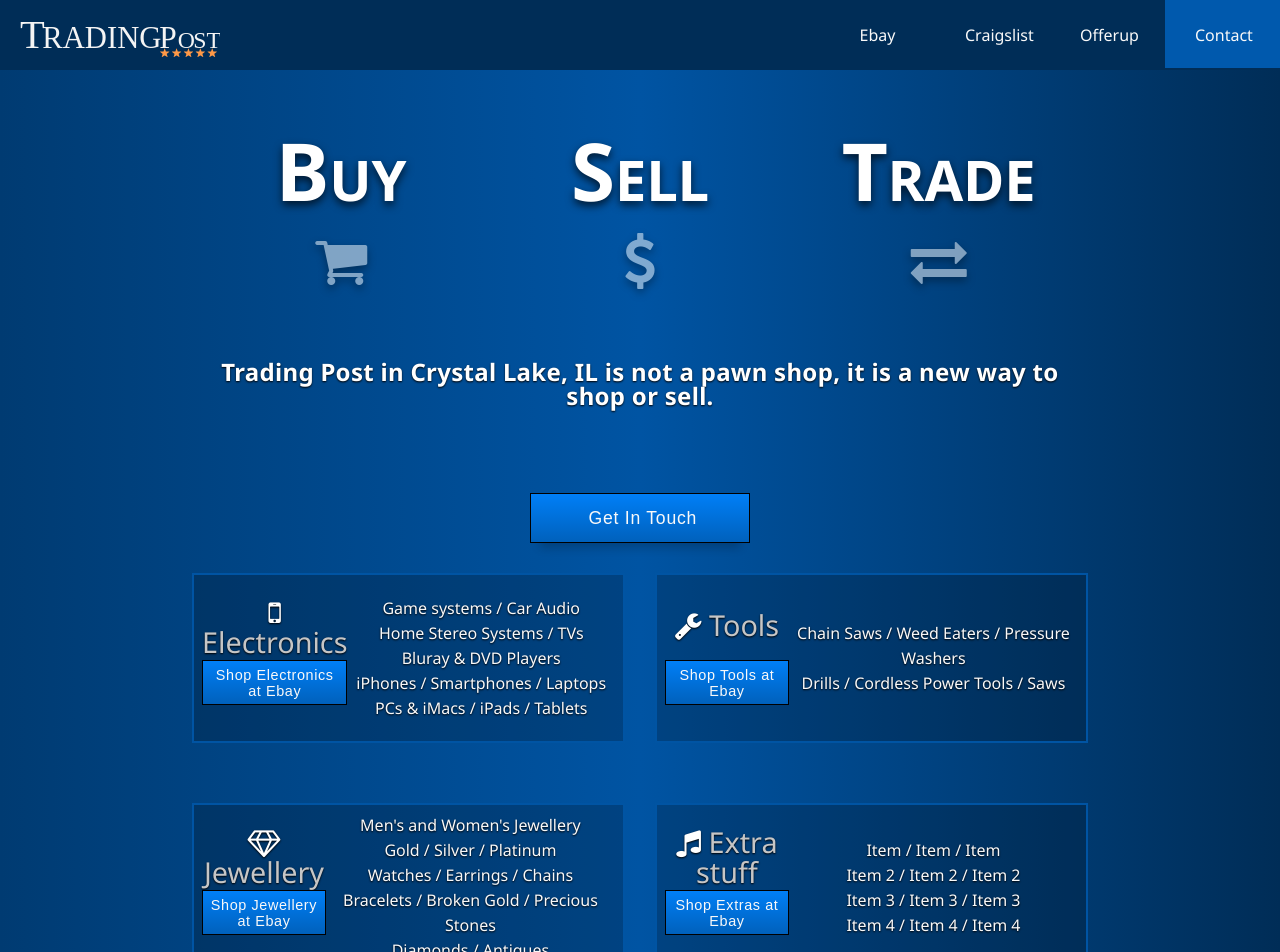
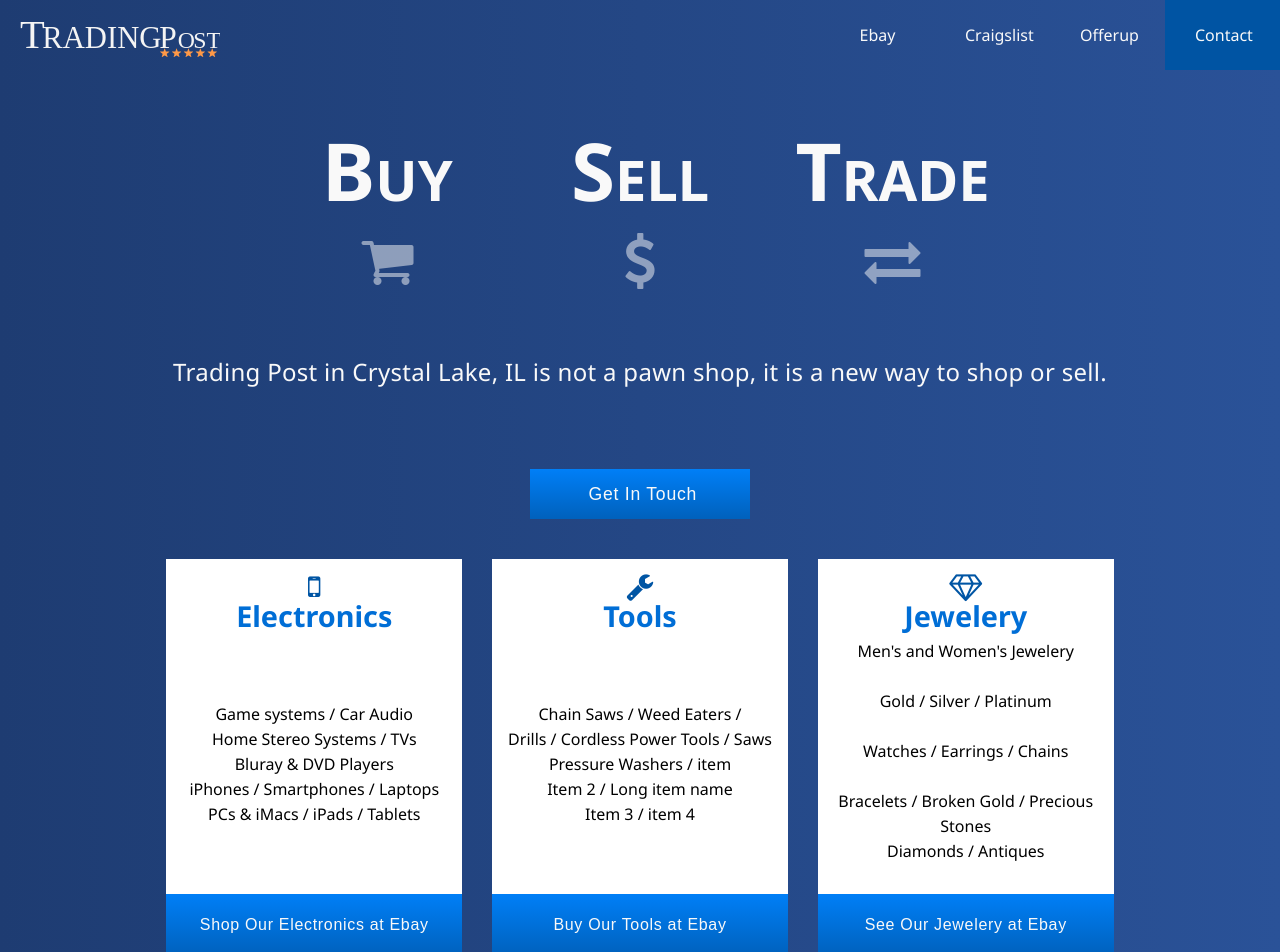
Before and after one commit to SPDUK/tradingpost, a React (Create React App) app: page /#/ in a window 1280 px wide. Shown: the top 952 px of the page. Built offline with nearby package versions, Linux system fonts and the light colour scheme.

Commit message:
changed design a lot, changed from 2x2 to 1x3, changed background color & positioning of things

```diff
--- a/src/components/buyselltrade.jsx
+++ b/src/components/buyselltrade.jsx
@@ -53,7 +53,7 @@ class BuySellTrade extends Component {
     transitionEnterTimeout={250}
     transitionLeaveTimeout={250}>
               {this.state.showComponent
-                ? <ContactButtonComponent key={'auhaauhahu'} componentButtonClick={this.componentButtonClick} />
+                ? <ContactButtonComponent key={'contactButtonClickKey'} componentButtonClick={this.componentButtonClick} />
                 : null}
                 </CSSTransitionGroup>
             </div>
@@ -61,10 +61,8 @@ class BuySellTrade extends Component {
           <div className="buyselltrade-grid-merch">
             <div className="buyselltrade-merch">
               <p className="buyselltrade-merch-icon">
-                <i className="fa fa-mobile"><span> Electronics</span></i>
-                <a href="https://www.ebay.com/sch/Jewelry-Watches/281/m.html?_nkw=&_armrs=1&_ipg=&_from=&_ssn=pajatek1&_sac=1">
-                  <button className="button">Shop Electronics at Ebay</button>
-                </a>
+                <i className="fa fa-mobile"></i>
+                <span> Electronics</span>
               </p>
               <div className="buyselltrade-merch-info">
                 <p>Game systems / Car Audio</p>
@@ -73,54 +71,49 @@ class BuySellTrade extends Component {
                 <p>iPhones / Smartphones / Laptops</p>
                 <p>PCs & iMacs / iPads / Tablets</p>
               </div>
+              <a href="https://www.ebay.com/sch/Consumer-Electronics/293/m.html?_nkw=&_armrs=1&_ipg=&_from=&_ssn=pajatek1">
+                  <button className="button">Shop Our Electronics at Ebay</button>
+                </a>
             </div>
             <div className="buyselltrade-merch">
               <p className="buyselltrade-merch-icon">
-                <i className="fa fa-wrench"><span> Tools</span></i>
-                <a href="https://www.ebay.com/sch/Jewelry-Watches/281/m.html?_nkw=&_armrs=1&_ipg=&_from=&_ssn=pajatek1&_sac=1">
-                  <button className="button">Shop Tools at Ebay</button>
-                </a>
+                <i className="fa fa-wrench"></i>
+                <span> Tools</span>
               </p>
               <div className="buyselltrade-merch-info">
-                <p>Chain Saws / Weed Eaters / Pressure Washers</p>
+                <p>Chain Saws / Weed Eaters /</p>
                 <p>Drills / Cordless Power Tools / Saws</p>
+                <p>Pressure Washers / item </p>
+                <p>Item 2 / Long item name </p>
+                <p>Item 3 / item 4  </p>
               </div>
+              <a href="https://www.ebay.com/sch/Business-Industrial/12576/m.html?_nkw=&_armrs=1&_ipg=&_from=&_ssn=pajatek1">
+                  <button className="button">Buy Our Tools at Ebay</button>
+                </a>
             </div>
             <div className="buyselltrade-merch">
               <p className="buyselltrade-merch-icon">
-                <i className="fa fa-diamond"><span> Jewellery</span></i>
-                <a href="https://www.ebay.com/sch/Jewelry-Watches/281/m.html?_nkw=&_armrs=1&_ipg=&_from=&_ssn=pajatek1&_sac=1">
-                  <button className="button">Shop Jewellery at Ebay</button>
-                </a>
+                <i className="fa fa-diamond"></i>
+                <span> Jewelery</span>
               </p>
               <div className="buyselltrade-merch-info">
-                <p>Men's and Women's Jewellery</p>
+                <p>Men's and Women's Jewelery</p>
                 <p>Gold / Silver / Platinum</p>
                 <p>Watches / Earrings / Chains</p>
                 <p>Bracelets / Broken Gold / Precious Stones</p>
                 <p>Diamonds / Antiques</p>
               </div>
-            </div>
-            <div className="buyselltrade-merch">
-              <p className="buyselltrade-merch-icon">
-                <i className="fa fa-music"><span> Extra stuff</span></i>
-                <a href="https://www.ebay.com/sch/Jewelry-Watches/281/m.html?_nkw=&_armrs=1&_ipg=&_from=&_ssn=pajatek1&_sac=1">
-                  <button className="button">Shop Extras at Ebay</button>
+              <a href="https://www.ebay.com/sch/Jewelry-Watches/281/m.html?_nkw=&_armrs=1&_ipg=&_from=&_ssn=pajatek1&_sac=1">
+                  <button className="button">See Our Jewelery at Ebay</button>
                 </a>
-              </p>
-              <div className="buyselltrade-merch-info">
-                <p>Item / Item / Item</p>
-                <p>Item 2 / Item 2 / Item 2</p>
-                <p>Item 3 / Item 3 / Item 3</p>
-                <p>Item 4 / Item 4 / Item 4</p>
-              </div>
             </div>
           </div>
           <div className="buyselltrade-contact">
             <div className="buyselltrade-contact-info">
               <p className="buyselltrade-contact-info-top">Everything Else!</p>
               <p>Think you have something worth selling?</p>
-              <p className="buyselltrade-contact-info-number">Call us at:
+              <p>Our friendly staff will help you find the best price for your item.</p>
+              <p className="buyselltrade-contact-info-number">Our Number:
                 <a href="tel:8158930218" aria-label="8 1 5. 8 9 3. 0 2 1 8.">(815) 893-0218</a>
               </p>
             </div>
--- a/src/components/navbar.jsx
+++ b/src/components/navbar.jsx
@@ -39,7 +39,7 @@ class Navbar extends Component {
   handleScroll() {
     const myNav = document.querySelector('.navbar');
     window.onscroll = function () {
-      if (document.documentElement.scrollTop >= 10) {
+      if (document.documentElement.scrollTop >= 1) {
         myNav.classList.add('nav-darkblue');
         myNav.classList.remove('nav-blue');
       } else {
--- a/src/styles/app.css
+++ b/src/styles/app.css
@@ -1,9 +1,9 @@
 .home {
-  background: #0f0c29;
+  background: #1e3c72;
   /* fallback for old browsers */
-  background: -webkit-linear-gradient(to right, #24243e, #302b63, #0f0c29);
+  background: -webkit-linear-gradient(to left, #2a5298, #1e3c72);
   /* Chrome 10-25, Safari 5.1-6 */
-  background: linear-gradient(to right, #003B72, #0054A3, #002D57);
+  background: linear-gradient(to left, #2a5298, #1e3c72);
   /* W3C, IE 10+/ Edge, Firefox 16+, Chrome 26+, Opera 12+, Safari 7+ */ }
 
 * {
@@ -65,12 +65,16 @@ a {
   margin: 0; }
   @media (min-width: 768px) {
     .container {
-      margin-left: 15%;
-      margin-right: 15%; } }
+      margin-left: 10%;
+      margin-right: 10%; } }
+  @media (min-width: 1200px) {
+    .container {
+      margin-left: 13%;
+      margin-right: 13%; } }
 
 .button {
   height: 50px;
-  border: 1px solid black;
+  border: 0px;
   text-align: center;
   color: #F9F9F9;
   letter-spacing: 0.0425em;
--- a/src/styles/app.scss
+++ b/src/styles/app.scss
@@ -1,8 +1,9 @@
 @import 'variables.scss';
+
 .home {
-	background: #0f0c29;  /* fallback for old browsers */
-background: -webkit-linear-gradient(to right, #24243e, #302b63, #0f0c29);  /* Chrome 10-25, Safari 5.1-6 */
-background: linear-gradient(to right, #003B72, $lightBlue, $blue); /* W3C, IE 10+/ Edge, Firefox 16+, Chrome 26+, Opera 12+, Safari 7+ */
+	background: #1e3c72;  /* fallback for old browsers */
+background: -webkit-linear-gradient(to left, #2a5298, #1e3c72);  /* Chrome 10-25, Safari 5.1-6 */
+background: linear-gradient(to left, #2a5298, #1e3c72); /* W3C, IE 10+/ Edge, Firefox 16+, Chrome 26+, Opera 12+, Safari 7+ */
 
 }
 * {
@@ -66,13 +67,17 @@ a {
 .container {
 	margin:0;
 	@include breakpoint(sm) {
-	margin-left: 15%;
-	margin-right: 15%;
+	margin-left: 10%;
+	margin-right: 10%;
+	}
+	@include breakpoint(lg){
+		margin-left: 13%;
+		margin-right:13%;
 	}
 }
 .button {
 	height: 50px;
-	border: 1px solid black;
+	border: 0px;
 	text-align: center;
 	color: $white;
 	letter-spacing: 0.0425em;
--- a/src/styles/buyselltrade.css
+++ b/src/styles/buyselltrade.css
@@ -1,16 +1,20 @@
 .buyselltrade {
-  height: 980px;
+  height: 1050px;
   padding-top: 130px; }
   @media (min-width: 768px) {
     .buyselltrade {
-      height: 1300px; } }
+      height: 1600px; } }
+  @media (min-width: 992px) {
+    .buyselltrade {
+      height: 1350px; } }
   .buyselltrade-grid-merch {
+    margin-top: 40px;
     display: grid;
     grid-template-rows: 1fr 1fr 1fr 1fr; }
-    @media (min-width: 1200px) {
+    @media (min-width: 992px) {
       .buyselltrade-grid-merch {
-        grid-template-columns: 1fr 1fr;
-        grid-template-rows: 1fr 1fr;
+        grid-template-columns: 1fr 1fr 1fr;
+        grid-template-rows: 1fr;
         grid-column-gap: 30px; } }
   .buyselltrade-title {
     padding-right: 15px;
@@ -19,13 +23,14 @@
     height: 200px;
     font-size: 3.0em;
     font-family: noto sans;
-    color: white;
-    text-shadow: 0 4px 8px rgba(0, 0, 0, 0.7);
+    color: #F9F9F9;
     text-align: center;
     font-weight: 800;
     font-variant: small-caps; }
     @media (min-width: 768px) {
       .buyselltrade-title {
+        margin-left: 10%;
+        margin-right: 10%;
         font-size: 4em;
         padding-right: 0; } }
     @media (min-width: 992px) {
@@ -42,85 +47,92 @@
         transform: scale(1.1);
         opacity: 1; }
   .buyselltrade-merch {
-    background-color: rgba(0, 0, 0, 0.2);
-    color: #F9F9F9;
-    text-shadow: 0 1px 2px black;
+    border-radius: 0px;
+    color: black;
     font-size: 1.1em;
-    margin-top: 30px;
     display: grid;
-    border: 2px solid #0054A3;
+    border: 0;
     margin-bottom: 10px;
-    padding: 10px;
     text-align: center;
-    grid-template-columns: 3fr 7fr; }
+    grid-template-rows: 1fr; }
     @media (min-width: 768px) {
       .buyselltrade-merch {
+        background-color: white;
+        grid-template-rows: 1.1fr 3.8fr 0.9fr;
         font-size: 1em;
-        padding: 20px;
         margin-bottom: 30px; } }
-    @media (min-width: 1200px) {
-      .buyselltrade-merch {
-        padding: 8px; } }
     .buyselltrade-merch-icon {
-      color: white;
-      display: grid;
-      grid-template-rows: 1fr 1fr;
-      font-size: 1.3em;
+      display: none;
+      color: #0055a4;
+      font-size: 2em;
       font-weight: 800;
       align-self: center; }
       @media (min-width: 768px) {
         .buyselltrade-merch-icon {
-          font-size: 1.5em; } }
+          padding-top: 10px;
+          display: grid;
+          font-size: 1.5em;
+          grid-template-rows: 1fr 1fr; } }
       @media (min-width: 992px) {
         .buyselltrade-merch-icon {
           font-size: 1.8em; } }
-      .buyselltrade-merch-icon button {
-        margin-top: 2px;
-        -webkit-text-stroke: 0px;
-        height: 45px;
-        font-size: 0.50em; }
       .buyselltrade-merch-icon span {
-        color: #c6c6c6;
+        font-weight: 800;
+        color: #006ed6;
         font-family: noto sans, sans-serif; }
+    .buyselltrade-merch a {
+      display: grid;
+      grid-template-rows: 1fr; }
+    .buyselltrade-merch button {
+      margin-left: 5%;
+      margin-right: 5%;
+      margin-bottom: 2%;
+      height: 50px;
+      border-radius: 0;
+      -webkit-text-stroke: 0px;
+      font-size: 1em; }
+      @media (min-width: 768px) {
+        .buyselltrade-merch button {
+          height: 100%;
+          margin: 0; } }
     .buyselltrade-merch-info {
+      display: none;
+      padding: 5px;
       font-size: 0.8em;
       align-self: center;
       line-height: 20px;
       white-space: wrap; }
       @media (min-width: 768px) {
         .buyselltrade-merch-info {
+          display: grid;
+          grid-template-rows: 1fr 1fr 1fr 1fr 1fr;
           font-size: 1em;
           line-height: 25px; } }
       @media (min-width: 1200px) {
         .buyselltrade-merch-info {
           font-size: 1em; } }
   .buyselltrade-about {
-    color: white;
-    text-shadow: 0 1px 2px black;
+    color: #F9F9F9;
     text-align: center; }
     .buyselltrade-about-top {
       padding-left: 5px;
       padding-right: 5px;
       padding-bottom: 30px;
       letter-spacing: 0.3px;
-      font-weight: 800;
+      font-weight: 400;
       font-size: 1em; }
       @media (min-width: 768px) {
         .buyselltrade-about-top {
-          color: white;
           padding-top: 30px;
           padding-bottom: 85px;
           font-size: 1.5em; } }
     .buyselltrade-about-button {
       width: 170px;
-      box-shadow: 0px 15px 10px -10px rgba(0, 0, 0, 0.2);
       font-size: 1em; }
       @media (min-width: 768px) {
         .buyselltrade-about-button {
           font-size: 1em;
           width: 220px; } }
-      .buyselltrade-about-button:hover {
-        box-shadow: 0px 37px 20px -20px rgba(0, 0, 0, 0.2); }
       .buyselltrade-about-button span {
         left: -55px;
         text-align: center;
@@ -145,7 +157,6 @@
         opacity: 0; }
   .buyselltrade-contact {
     color: #F9F9F9;
-    text-shadow: 0 1px 2px black;
     text-align: center; }
     .buyselltrade-contact-info {
       font-size: 1.1em; }
--- a/src/styles/buyselltrade.scss
+++ b/src/styles/buyselltrade.scss
@@ -1,18 +1,21 @@
 @import 'variables.scss';
 .buyselltrade {
-  height: 980px;
-
+  height: 1050px;
   padding-top: 130px;
   @include breakpoint(sm){
-    height: 1300px;
+    height: 1600px;
+  }
+  @include breakpoint(md){
+    height: 1350px;
   }
   &-grid {
     &-merch {
+      margin-top: 40px;
       display: grid;
       grid-template-rows: 1fr 1fr 1fr 1fr;
-      @include breakpoint(lg){
-        grid-template-columns: 1fr 1fr;
-        grid-template-rows: 1fr 1fr;
+      @include breakpoint(md){
+        grid-template-columns: 1fr 1fr 1fr;
+        grid-template-rows: 1fr;
         grid-column-gap: 30px;
       }
     }
@@ -24,12 +27,13 @@
     height: 200px;
     font-size: 3.0em;
     font-family: noto sans;
-    color: white;
-    text-shadow: 0 4px 8px rgba(0,0,0,(0.7));
+    color: $white;
     text-align: center;
     font-weight: 800;
     font-variant: small-caps;
     @include breakpoint(sm) {
+      margin-left: 10%;
+      margin-right: 10%;
       font-size: 4em;
       padding-right: 0;
     }
@@ -50,55 +54,69 @@
     }
   }
   &-merch {
-    background-color: rgba($color: black, $alpha: 0.2);
-    color: $white;
-    text-shadow: 0 1px 2px rgba(0,0,0,(1.0));
+    border-radius:0px;
+    color: black;
     font-size: 1.1em;
-    margin-top:30px;
     display: grid;
-    border: 2px solid $lightBlue;
+    border:0;
     margin-bottom: 10px;
-    padding: 10px;
     text-align: center;
-    grid-template-columns: 3fr 7fr;
+    grid-template-rows: 1fr;
     @include breakpoint(sm) {
+      background-color: white;
+      grid-template-rows: 1.1fr 3.8fr 0.9fr;
       font-size: 1em;
-      padding: 20px;
       margin-bottom: 30px;
     }
-    @include breakpoint(lg){
-      padding: 8px;
-    }
     &-icon {
-      color: lighten($color: $white, $amount: 20);
-      display: grid;
-      grid-template-rows: 1fr 1fr;
-      font-size: 1.3em;
+      display: none;
+      color: lighten($color:$blue, $amount: 15);
+      font-size: 2em;
       font-weight: 800;
       align-self: center;
       @include breakpoint(sm) {
+        padding-top: 10px;
+        display: grid;
         font-size: 1.5em;
+        grid-template-rows: 1fr 1fr;
       }
       @include breakpoint(md) {
         font-size: 1.8em;
       }
-      button {
-        margin-top: 2px;
-        -webkit-text-stroke: 0px;
-        height: 45px;
-        font-size: 0.50em;
-      }
       span {
-        color: darken($color: $white, $amount: 20);
+        font-weight: 800;
+        color: lighten($color: $lightBlue, $amount: 10);
         font-family: noto sans, sans-serif;
       }
     }
+    a {
+      display: grid;
+      grid-template-rows: 1fr;
+
+    }
+    button {
+      margin-left: 5%;
+      margin-right: 5%;
+      margin-bottom: 2%;
+      height: 50px;
+      border-radius: 0;
+      -webkit-text-stroke: 0px;
+      font-size: 1em;
+      @include breakpoint(sm){
+        height: 100%;
+        margin:0;
+      }
+    }
     &-info {
+      display:none;
+      padding:5px;
       font-size: 0.8em;
       align-self: center;
       line-height: 20px;
       white-space: wrap;
       @include breakpoint(sm) {
+        display: grid;
+        grid-template-rows: 1fr 1fr 1fr 1fr 1fr;
         font-size: 1em;
         line-height: 25px;
       }
@@ -108,18 +126,16 @@
     }
   }
   &-about {
-    color: white;
-    text-shadow: 0 1px 2px rgba(0,0,0,(1.0));
+    color: $white;
     text-align: center;
     &-top {
       padding-left: 5px;
       padding-right: 5px;
       padding-bottom: 30px;
       letter-spacing: 0.3px;
-      font-weight: 800;
+      font-weight: 400;
       font-size: 1em;
       @include breakpoint(sm){
-        color: white;
         padding-top: 30px;
         padding-bottom: 85px;
         font-size: 1.5em;
@@ -127,15 +143,12 @@
     }
     &-button {
       width: 170px;
-      box-shadow: 0px 15px 10px -10px rgba(0,0,0,0.2);
       font-size: 1em;
       @include breakpoint(sm) {
         font-size: 1em;
         width: 220px;
       }
-      &:hover {
-        box-shadow: 0px 37px 20px -20px rgba(0,0,0,0.2);
-      }
+
       span {
         left: -55px;
         text-align: center;
@@ -170,7 +183,6 @@
   }
   &-contact {
     color: $white;
-    text-shadow: 0 1px 2px rgba(0,0,0,(1.0));
     text-align: center;
     &-info {
       font-size: 1.1em;
@@ -185,7 +197,7 @@
         font-weight: 800;
         padding: 5px 0px 5px 0px;
         a {
-          color:white;
+          color: white;
           text-decoration: underline;
         }
       }
--- a/src/styles/navbar.css
+++ b/src/styles/navbar.css
@@ -3,7 +3,7 @@
   top: 0;
   height: 70px;
   width: 100%;
-  background-color: #002D57;
+  background-color: transparent;
   position: fixed;
   transition: 0.3s ease-in; }
   .navbar-icon {
@@ -36,9 +36,10 @@
           background-color: #0054A3;
           border-bottom: 2px solid #F9F9F9; }
       .navbar-wide-links-contact {
-        background-color: #0059ad !important; }
+        background-color: #0054A3;
+        border-bottom: 2px solid #0054A3; }
         .navbar-wide-links-contact:hover {
-          background-color: #006ed6 !important; }
+          background-color: #006ed6; }
   .navbar-mobile-burger {
     position: relative;
     float: right;
@@ -99,7 +100,7 @@
         background-color: #0054A3; }
 
 .nav-blue {
-  background-color: #002D57; }
+  background-color: transparent; }
 
 .nav-darkblue {
   background-color: #0054A3; }
--- a/src/styles/navbar.scss
+++ b/src/styles/navbar.scss
@@ -4,7 +4,7 @@
   top: 0;
   height: 70px;
   width: 100%;
-  background-color: $blue;
+  background-color: rgba($color: #000000, $alpha: 0);
   position: fixed;
   transition: 0.3s ease-in;
   &-icon {
@@ -41,10 +41,11 @@
         }
       }
       &-contact {
-        background-color: lighten($color: $lightBlue, $amount: 2)!important;
+        background-color: $lightBlue;
+        border-bottom: 2px solid $lightBlue;
 
         &:hover {
-          background-color: lighten($color: $lightBlue, $amount: 10)!important;
+          background-color: lighten($color: $lightBlue, $amount: 10);
         }
       }
     }
@@ -126,7 +127,7 @@
 }
 
 .nav-blue {
-  background-color: $blue;
+ background-color: rgba($color: #000000, $alpha: 0);
 }
 .nav-darkblue{
   background-color: $lightBlue;
```
